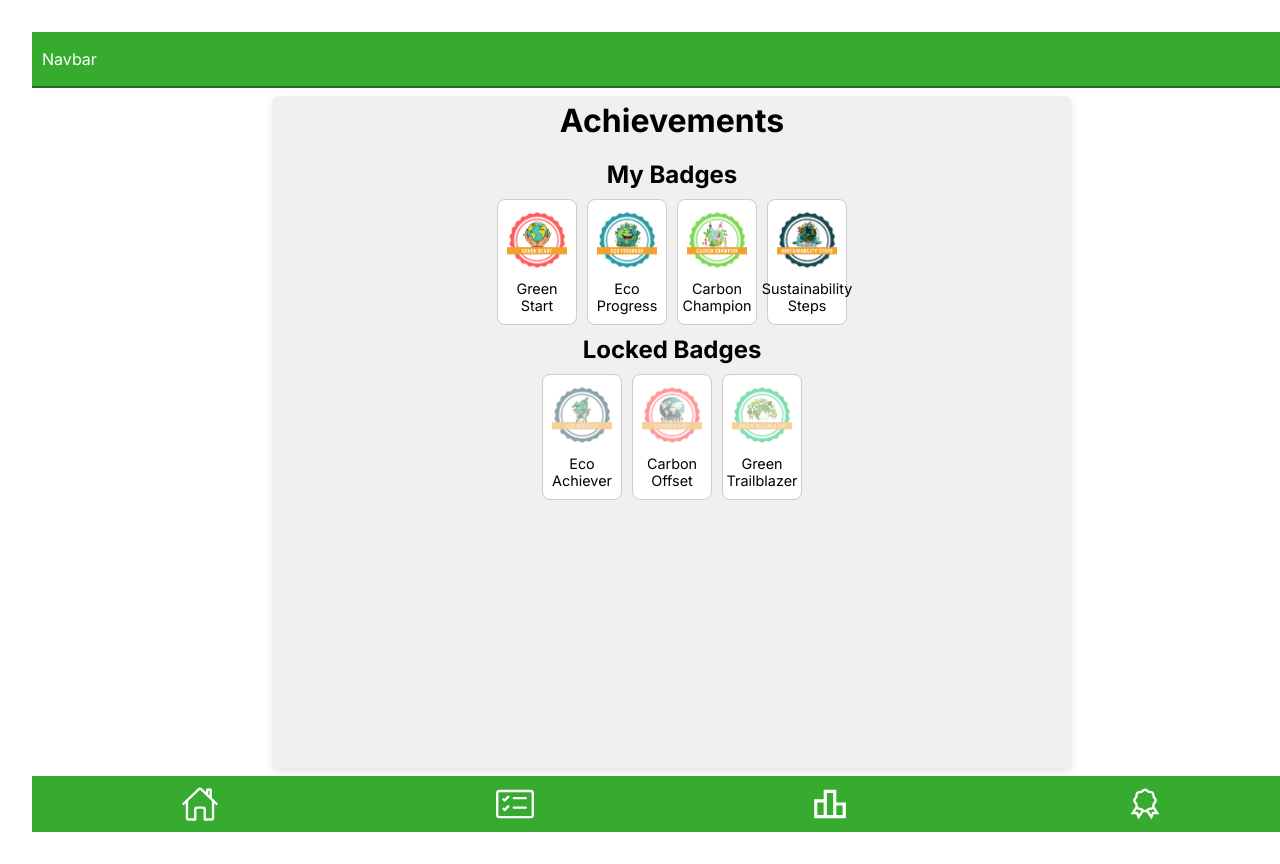
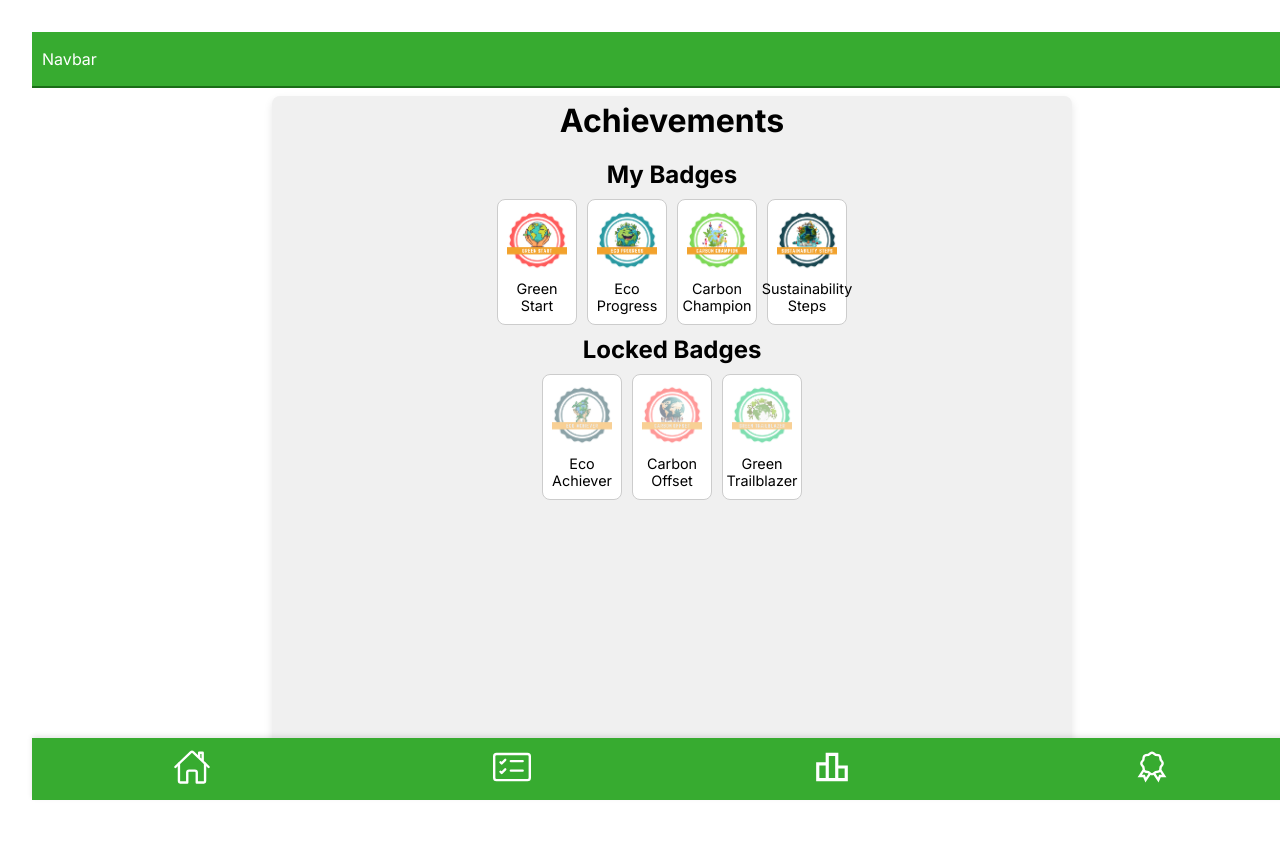
Before and after one commit to siqbal181/GreenMate, a React (Vite) app: page /achievements in a window 1280 px wide. Shown: the top 864 px of the page. After the commit the page ends 808 px from the top, so only its background shows below. Built offline with nearby package versions, Linux system fonts and the light colour scheme.

Commit message:
fixed css with the bottom bar

```diff
--- a/src/components/BottomBar.css
+++ b/src/components/BottomBar.css
@@ -18,3 +18,56 @@
 .nav-link:hover {
   color: coral;
 }
+.bottom-nav {
+  position: fixed;
+  bottom: 0;
+  width: 100%;
+  display: flex;
+  justify-content: space-around;
+  background-color: #37ab30;
+  box-shadow: 0 -2px 5px rgba(0, 0, 0, 0.1);
+}
+
+.bottom-nav-item {
+  flex: 1;
+  padding: 10px 0;
+  text-align: center;
+  color: white;
+  cursor: pointer;
+  position: relative;
+  transition: color 0.3s;
+}
+
+.bottom-nav-item:hover {
+  color: white;
+}
+
+.bottom-nav-item .material-icons {
+  font-size: 24px;
+  display: block;
+  margin-bottom: 4px;
+}
+
+.bottom-nav-item span {
+  font-size: 12px;
+}
+
+.bottom-nav-item::after {
+  content: "";
+  position: absolute;
+  top: 50%;
+  left: 50%;
+  width: 0;
+  height: 0;
+  background-color: rgba(0, 0, 0, 0.1);
+  border-radius: 50%;
+  transition: width 0.3s, height 0.3s, top 0.3s, left 0.3s;
+  z-index: -1;
+}
+
+.bottom-nav-item:hover::after {
+  width: 50px;
+  height: 50px;
+  top: calc(50% - 25px);
+  left: calc(50% - 25px);
+}
--- a/src/components/BottomBar.jsx
+++ b/src/components/BottomBar.jsx
@@ -9,11 +9,19 @@ const size = 38;
 
 const BottomBar = () => {
   return (
-    <footer className='bottom-bar'>
-      <Link to='/' className='nav-link'><IoHomeOutline size={size} /></Link>
-      <Link to='/daily-planning' className='nav-link'><BsCardChecklist size={size} /></Link>
-      <Link to='/leaderboard' className='nav-link'><MdOutlineLeaderboard size={size} /></Link>
-      <Link to='/achievements' className='nav-link'><LiaAwardSolid size={size} /></Link>
+    <footer className='bottom-nav'>
+      <div className="bottom-nav-item">
+        <Link to='/' className='nav-link'><IoHomeOutline size={size} /></Link>
+      </div>
+      <div className="bottom-nav-item">
+        <Link to='/daily-planning' className='nav-link'><BsCardChecklist size={size} /></Link>
+      </div>
+      <div className="bottom-nav-item">
+        <Link to='/leaderboard' className='nav-link'><MdOutlineLeaderboard size={size} /></Link>
+      </div>
+      <div className="bottom-nav-item">
+        <Link to='/achievements' className='nav-link'><LiaAwardSolid size={size} /></Link>
+      </div>
     </footer>
   )
 }
```
